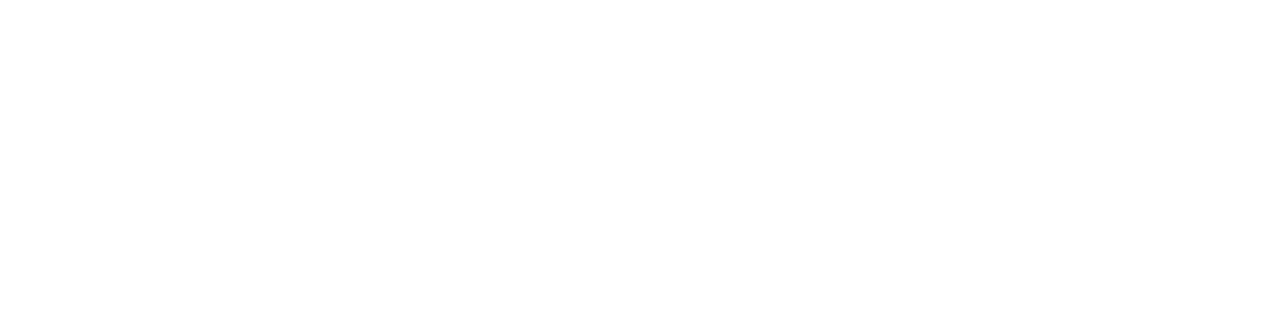
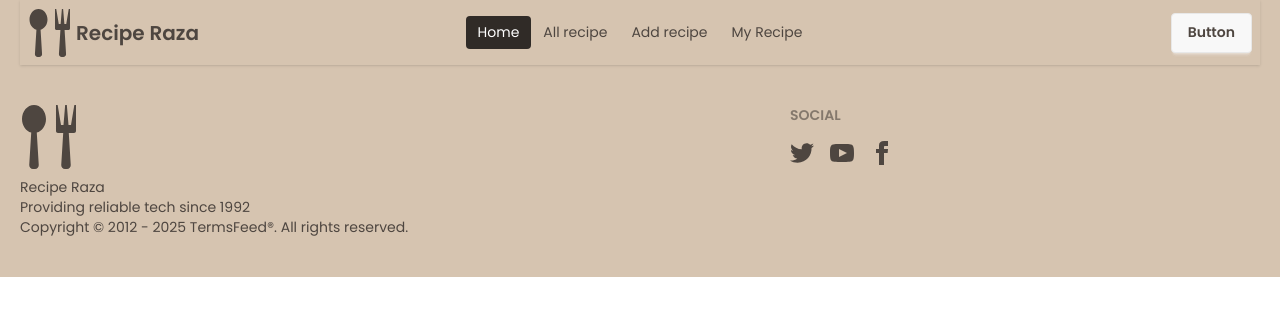
Before and after one commit to Alve0/Recipe_Raza, a React (Vite) app: page / in a window 1280 px wide. Shown: the top 316 px of the page. Built offline with nearby package versions, Linux system fonts and the light colour scheme.

Commit message:
added navber and footer

```diff
--- /dev/null
+++ b/src/Components/Navber_Footer/Footer.jsx
@@ -0,0 +1,60 @@
+import React from "react";
+import { ImSpoonKnife } from "react-icons/im";
+function Footer() {
+  return (
+    <div>
+      <footer className="footer bg-[#a78c6c69] px-5 sm:footer-horizontal  text-neutral-content p-10">
+        <aside>
+          <ImSpoonKnife className="size-16" />
+          <p>
+            Recipe Raza
+            <br />
+            Providing reliable tech since 1992
+            <br />
+            Copyright © 2012 - 2025 TermsFeed®. All rights reserved.
+          </p>
+        </aside>
+        <nav>
+          <h6 className="footer-title">Social</h6>
+          <div className="grid grid-flow-col gap-4">
+            <a>
+              <svg
+                xmlns="http://www.w3.org/2000/svg"
+                width="24"
+                height="24"
+                viewBox="0 0 24 24"
+                className="fill-current"
+              >
+                <path d="M24 4.557c-.883.392-1.832.656-2.828.775 1.017-.609 1.798-1.574 2.165-2.724-.951.564-2.005.974-3.127 1.195-.897-.957-2.178-1.555-3.594-1.555-3.179 0-5.515 2.966-4.797 6.045-4.091-.205-7.719-2.165-10.148-5.144-1.29 2.213-.669 5.108 1.523 6.574-.806-.026-1.566-.247-2.229-.616-.054 2.281 1.581 4.415 3.949 4.89-.693.188-1.452.232-2.224.084.626 1.956 2.444 3.379 4.6 3.419-2.07 1.623-4.678 2.348-7.29 2.04 2.179 1.397 4.768 2.212 7.548 2.212 9.142 0 14.307-7.721 13.995-14.646.962-.695 1.797-1.562 2.457-2.549z"></path>
+              </svg>
+            </a>
+            <a>
+              <svg
+                xmlns="http://www.w3.org/2000/svg"
+                width="24"
+                height="24"
+                viewBox="0 0 24 24"
+                className="fill-current"
+              >
+                <path d="M19.615 3.184c-3.604-.246-11.631-.245-15.23 0-3.897.266-4.356 2.62-4.385 8.816.029 6.185.484 8.549 4.385 8.816 3.6.245 11.626.246 15.23 0 3.897-.266 4.356-2.62 4.385-8.816-.029-6.185-.484-8.549-4.385-8.816zm-10.615 12.816v-8l8 3.993-8 4.007z"></path>
+              </svg>
+            </a>
+            <a>
+              <svg
+                xmlns="http://www.w3.org/2000/svg"
+                width="24"
+                height="24"
+                viewBox="0 0 24 24"
+                className="fill-current"
+              >
+                <path d="M9 8h-3v4h3v12h5v-12h3.642l.358-4h-4v-1.667c0-.955.192-1.333 1.115-1.333h2.885v-5h-3.808c-3.596 0-5.192 1.583-5.192 4.615v3.385z"></path>
+              </svg>
+            </a>
+          </div>
+        </nav>
+      </footer>
+    </div>
+  );
+}
+
+export default Footer;
--- a/src/Components/Navber_Footer/Navber.jsx
+++ b/src/Components/Navber_Footer/Navber.jsx
@@ -0,0 +1,75 @@
+import React from "react";
+import { ImSpoonKnife } from "react-icons/im";
+import { NavLink } from "react-router";
+function Navber() {
+  return (
+    <div className="bg-[#a78c6c69] px-5">
+      <div className="navbar  bg-transparent shadow-sm">
+        <div className="navbar-start">
+          <div className="dropdown">
+            <div tabIndex={0} role="button" className="btn btn-ghost lg:hidden">
+              <svg
+                xmlns="http://www.w3.org/2000/svg"
+                className="h-5 w-5"
+                fill="none"
+                viewBox="0 0 24 24"
+                stroke="currentColor"
+              >
+                {" "}
+                <path
+                  strokeLinecap="round"
+                  strokeLinejoin="round"
+                  strokeWidth="2"
+                  d="M4 6h16M4 12h8m-8 6h16"
+                />{" "}
+              </svg>
+            </div>
+            <ul
+              tabIndex={0}
+              className="menu menu-sm bg-transparent dropdown-content  rounded-box z-1 mt-3 w-52 p-2 shadow"
+            >
+              <li>
+                <NavLink to={"/"}>Home</NavLink>
+              </li>
+              <li>
+                <NavLink to={"/all-recipe"}>All recipe</NavLink>
+              </li>
+              <li>
+                <NavLink to={"/add-recipe"}>Add recipe</NavLink>
+              </li>
+              <li>
+                <NavLink to={"/my-recipe"}>My recipe</NavLink>
+              </li>
+            </ul>
+          </div>
+
+          <div className="flex items-center justify-centr">
+            <ImSpoonKnife className="size-12" />
+            <h3 className=" text-xl font-semibold"> Recipe Raza</h3>
+          </div>
+        </div>
+        <div className="navbar-center hidden lg:flex">
+          <ul className="menu menu-horizontal px-1">
+            <li>
+              <NavLink to={"/"}>Home</NavLink>
+            </li>
+            <li>
+              <NavLink to={"/all-recipe"}>All recipe</NavLink>
+            </li>
+            <li>
+              <NavLink to={"/add-recipe"}>Add recipe</NavLink>
+            </li>
+            <li>
+              <NavLink to={"/my-recipe"}>My Recipe</NavLink>
+            </li>
+          </ul>
+        </div>
+        <div className="navbar-end">
+          <a className="btn">Button</a>
+        </div>
+      </div>
+    </div>
+  );
+}
+
+export default Navber;
--- a/src/Pages/Home.jsx
+++ b/src/Pages/Home.jsx
@@ -1,10 +1,14 @@
 import React from "react";
 import { Outlet } from "react-router";
+import Navber from "../Components/Navber_Footer/Navber";
+import Footer from "../Components/Navber_Footer/Footer";
 
 function Home() {
   return (
     <div className=" bg-[#f5ebe0] ">
+      <Navber />
       <Outlet />
+      <Footer />
     </div>
   );
 }
--- a/src/index.css
+++ b/src/index.css
@@ -11,3 +11,8 @@
   font-family: "Poppins";
   color: #4e4640;
 }
+
+.active {
+  background-color: #302b27;
+  color: white;
+}
```
Also changed, not shown: src/Components/login_reginster/Login.jsx (added), src/Components/login_reginster/Register.jsx (added).
